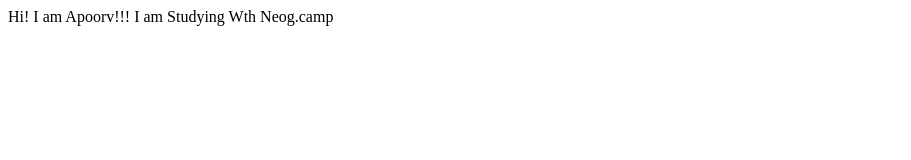
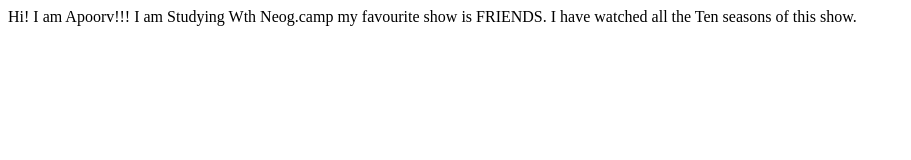
Before and after one commit to apoorvshrimali/ApoorvShrimali.com, a plain HTML site: page index.html in a window 1280 px wide. Shown: the whole page, without its empty margins (0-911 px from the left). Drawn offline with Linux system fonts and the light colour scheme.

Commit message:
Upadated intrest

```diff
--- a/index.html
+++ b/index.html
@@ -9,5 +9,8 @@
 <body>
     Hi! I am Apoorv!!!
     I am Studying Wth Neog.camp
+
+    my favourite show is FRIENDS. I have watched all the Ten seasons of this show.
+
 </body>
 </html>
```
